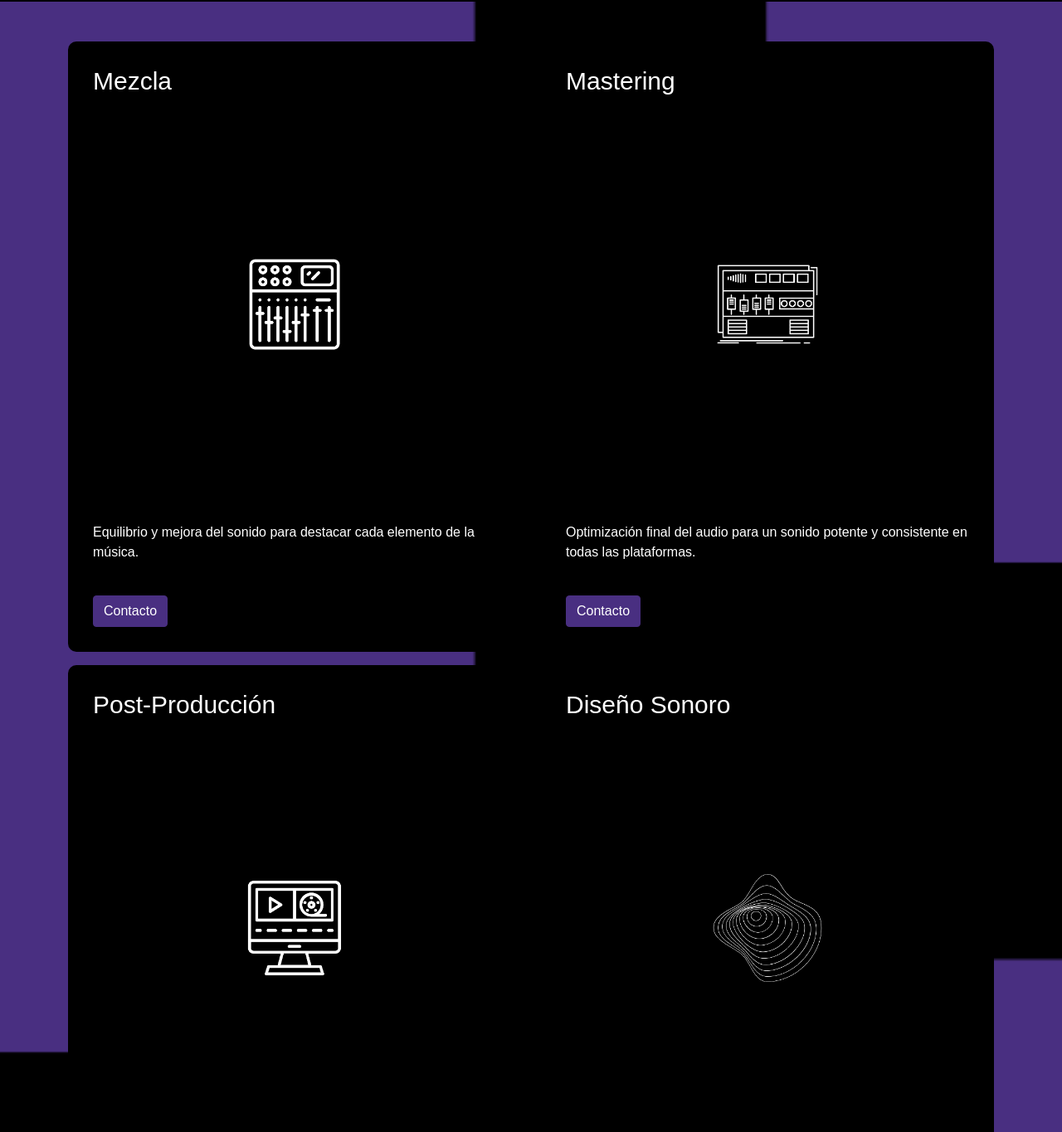
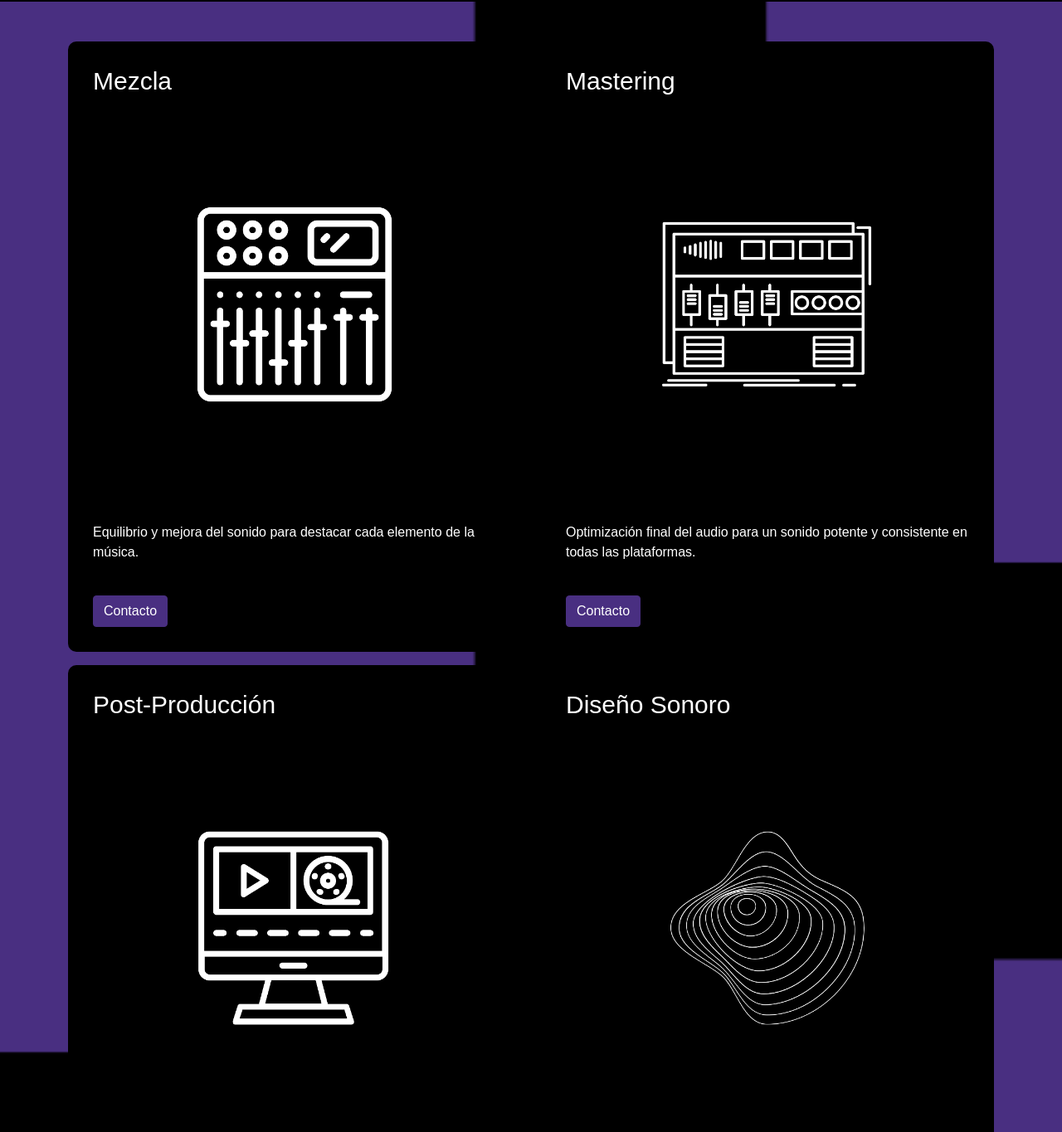
Before and after one commit to JoaquinPardo99/DoruMusicStudio2, a website: page pages/servicios.html in a window 1280 px wide. Shown: the part 178-1543 px from the top of the page at 83% size. Drawn offline with nearby package versions, Linux system fonts and the light colour scheme.

Commit message:
Se cambio las imagenes de servicios

```diff
--- a/pages/servicios.html
+++ b/pages/servicios.html
@@ -48,7 +48,7 @@
       <div class="card mb-3 servicio">
         <div class="card-body">
           <h5 class="card-title">Mezcla</h5>
-          <img src="../img/ServicioMezcla.png" alt="servicioMezcla">
+          <img src="../img/SrvMezcla.png" alt="servicioMezcla">
           <p class="card-text">Equilibrio y mejora del sonido para destacar cada elemento de la música.</p>
           <a href="../pages/contacto.html" class="btn btn-primary btn-custom">Contacto</a>
         </div>
@@ -58,7 +58,7 @@
       <div class="card mb-3 servicio">
         <div class="card-body">
           <h5 class="card-title">Mastering</h5>
-          <img src="../img/ServicioMastering.png" alt="servicioMastering">
+          <img src="../img/SrvMastering.png" alt="servicioMastering">
           <p class="card-text">Optimización final del audio para un sonido potente y consistente en todas las plataformas.</p>
           <a href="../pages/contacto.html" class="btn btn-primary btn-custom">Contacto</a>
         </div>
@@ -68,7 +68,7 @@
       <div class="card mb-3 servicio">
         <div class="card-body">
           <h5 class="card-title">Post-Producción</h5>
-          <img src="../img/ServicioPost.png" alt="servicioPostProducción">
+          <img src="../img/SrvPost.png" alt="servicioPostProducción">
           <p class="card-text">Proceso creativo para dar el toque final y maximizar el impacto audiovisual.</p>
           <a href="../pages/contacto.html" class="btn btn-primary btn-custom">Contacto</a>
         </div>
@@ -78,7 +78,7 @@
       <div class="card mb-3 servicio">
         <div class="card-body">
           <h5 class="card-title">Diseño Sonoro</h5>
-          <img src="../img/ServicioDiseno.png" alt="servicioDiseñoSonoro">
+          <img src="../img/SrvDiseno.png" alt="servicioDiseñoSonoro">
           <p class="card-text">Creación de efectos y ambientes para potenciar la narrativa y la inmersión..</p>
           <a href="../pages/contacto.html" class="btn btn-primary btn-custom">Contacto</a>
         </div>
@@ -88,7 +88,7 @@
       <div class="card mb-3 servicio">
         <div class="card-body">
           <h5 class="card-title">Edición</h5>
-          <img src="../img/ServicioEdicion.png" alt="servicioEdición">
+          <img src="../img/SrvEdicion.png" alt="servicioEdición">
           <p class="card-text">Refinamiento preciso para garantizar fluidez, coherencia y calidad en el contenido audiovisual.</p>
           <a href="../pages/contacto.html" class="btn btn-primary btn-custom">Contacto</a>
         </div>
@@ -98,7 +98,7 @@
       <div class="card mb-3 servicio">
         <div class="card-body">
           <h5 class="card-title">Música Para Imagen</h5>
-          <img src="../img/ServicioImagen.png" alt="servicioMúsicaParaImagen">
+          <img src="../img/SrvImagen.png" alt="servicioMúsicaParaImagen">
           <p class="card-text">Composiciones que realzan la narrativa visual y evocan emociones específicas en el espectador.</p>
           <a href="../pages/contacto.html" class="btn btn-primary btn-custom">Contacto</a>
         </div>
```
Also changed, not shown: img/ServicioDiseno.png (deleted), img/ServicioEdicion.png (deleted), img/ServicioImagen.png (deleted), img/ServicioMastering.png (deleted), img/ServicioMezcla.png (deleted), img/ServicioPost.png (deleted), img/SrvDiseno.png (added), img/SrvEdicion.png (added), img/SrvImagen.png (added), img/SrvMastering.png (added), img/SrvMezcla.png (added), img/SrvPost.png (added).
